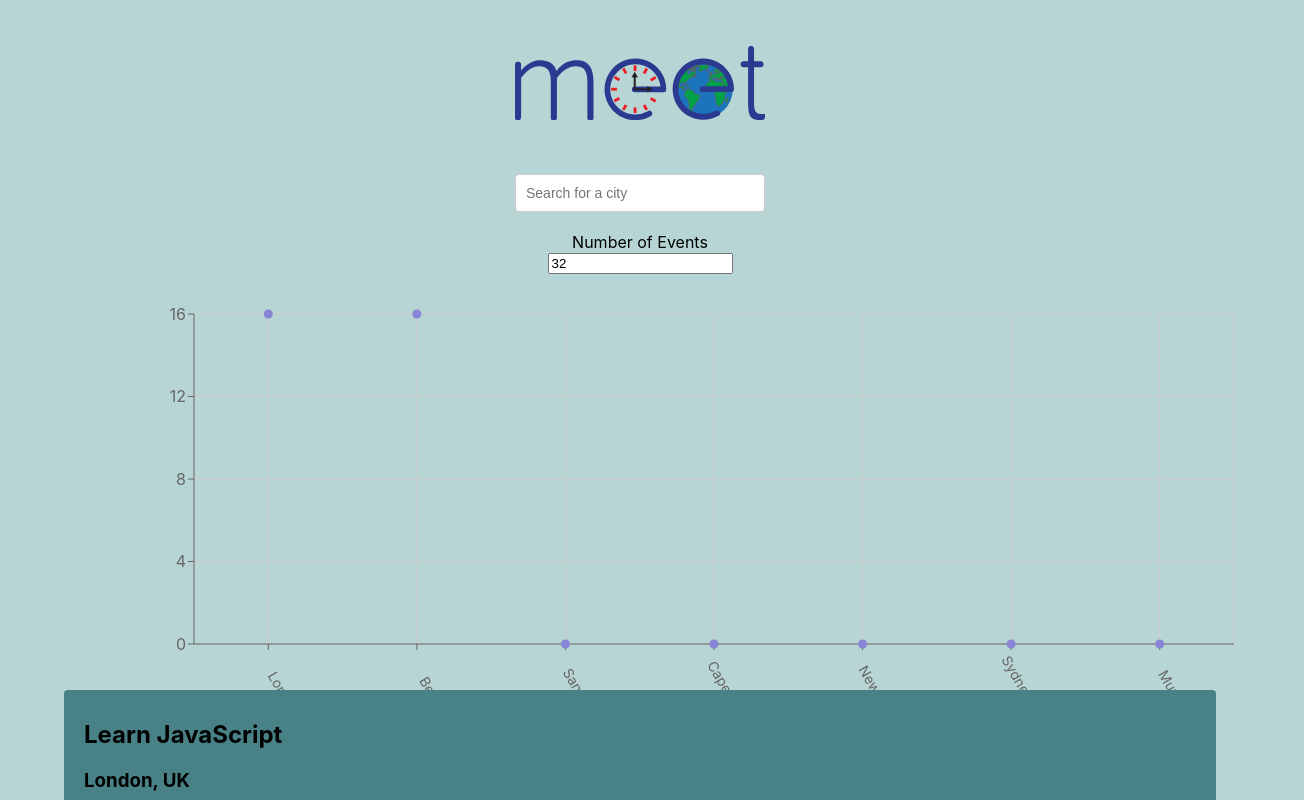
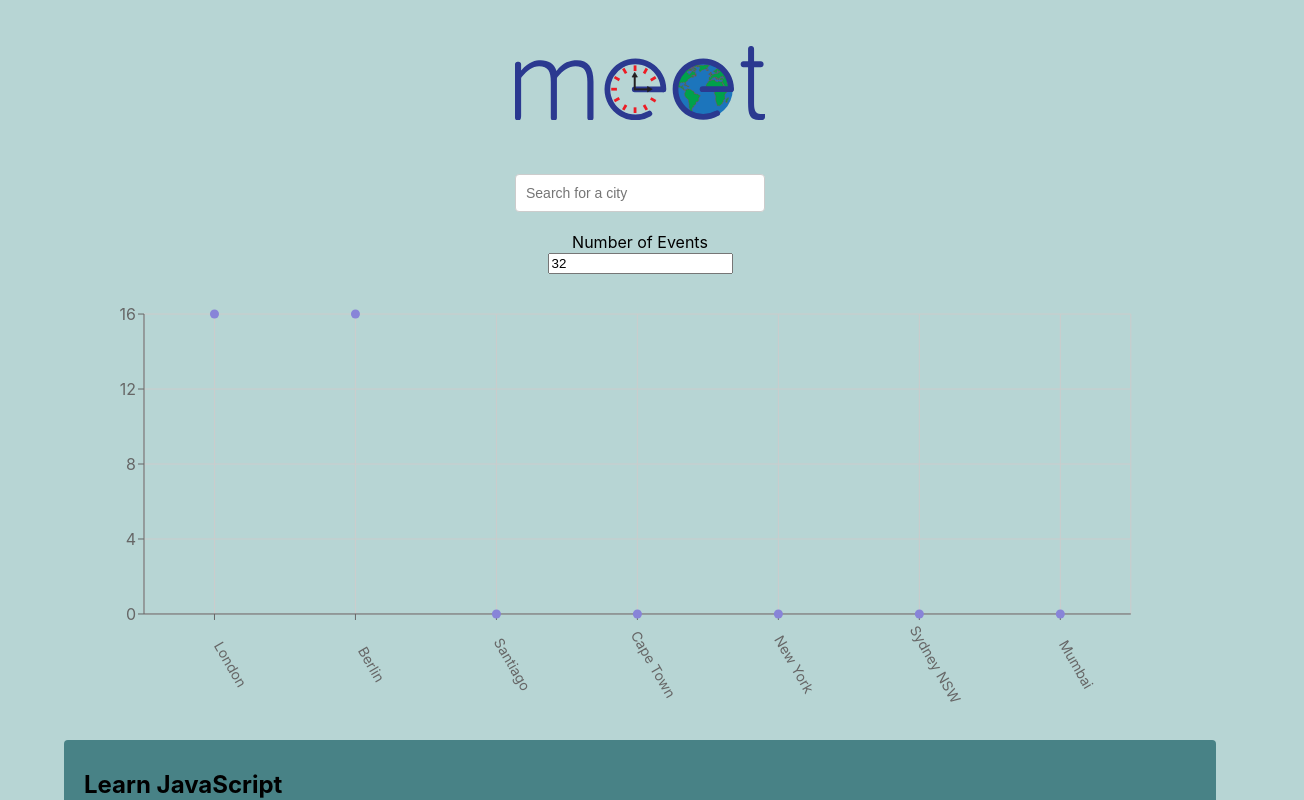
Before and after one commit to dangermouse121985/MEET, a React (Create React App) app: page / in a window 1280 px wide. Shown: the top 800 px of the page, 1304 px wide, since content can reach past the window. Built offline with nearby package versions, Linux system fonts and the light colour scheme; the HTML template or start-up script is replaced by a standard one; what atatus-spa would draw is missing.

Commit message:
Corrected the margins on the chart

```diff
--- a/src/components/CityEventsChart.js
+++ b/src/components/CityEventsChart.js
@@ -11,20 +11,20 @@ const CityEventsChart = ({ allLocations, events }) => {
     const getData = () => {
         const data = allLocations.map((location) => {
             const count = events.filter((event) => event.location === location).length;
-            const city = location.split(', ')[0];
+            const city = location.split((/, | - /))[0];
             return { city, count };
         })
         return data;
     };
 
     return (
-        <ResponsiveContainer width="99%" height={400}>
+        <ResponsiveContainer width="90%" height={450}>
             <ScatterChart
                 margin={{
                     top: 20,
                     right: 20,
-                    bottom: 20,
-                    left: 20,
+                    bottom: 100,
+                    left: -30,
                 }}
             >
                 <CartesianGrid />
```
